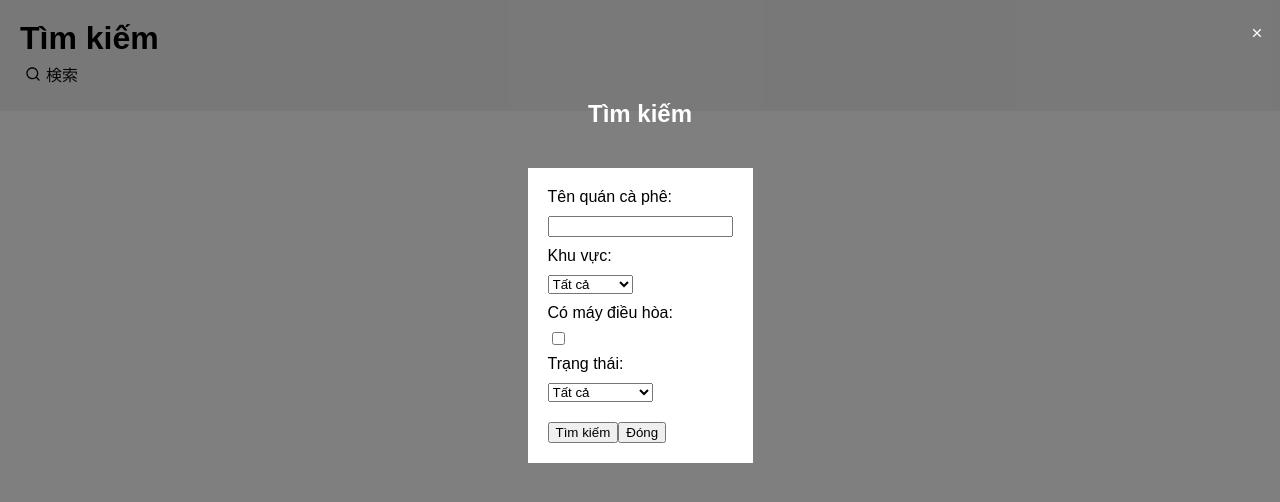
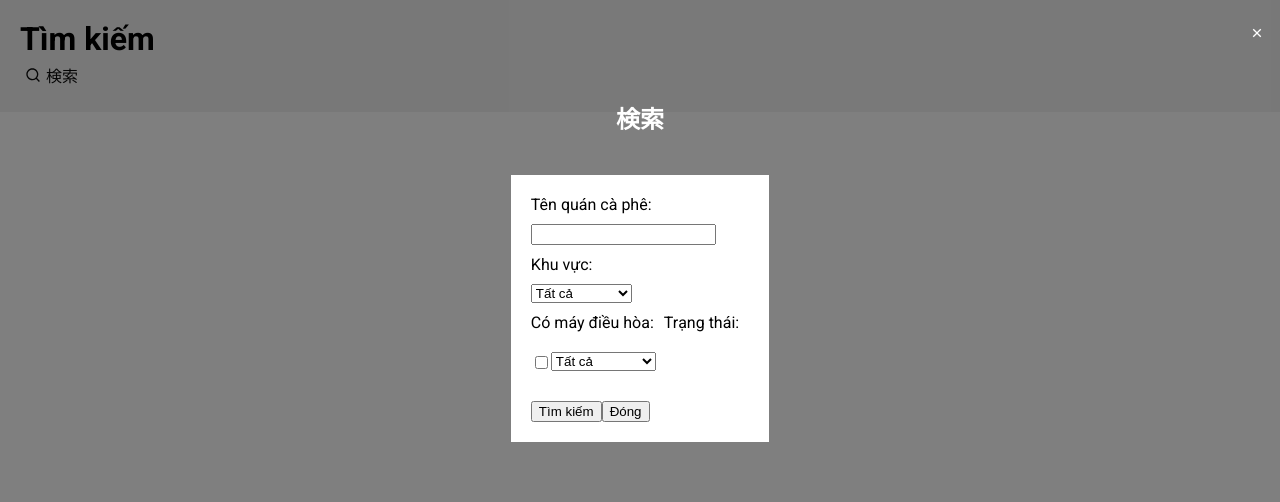
Before and after one commit to phucduongminh/kissaten, a React (Create React App) app: page / in a window 1280 px wide. Both pictures are taken after a click on the button "検索". Shown: the top 502 px of the page. Built offline with nearby package versions, Linux system fonts and the light colour scheme.

Commit message:
fix style

```diff
--- a/src/App.css
+++ b/src/App.css
@@ -1,6 +1,6 @@
-/* CSS để tạo giao diện cơ bản */
+@import url('https://fonts.googleapis.com/css2?family=Roboto:wght@400;700&display=swap');
 body {
-  font-family: Arial, sans-serif;
+  font-family: 'Roboto', sans-serif;
   margin: 0;
   padding: 0;
 }
@@ -75,3 +75,13 @@ h1 {
   font-size: 16px;
   cursor: pointer;
 }
+
+.input-container {
+  display: flex;
+  align-items: center;
+  margin-bottom: 10px;
+}
+
+.input-container label {
+  margin-right: 10px;
+}
--- a/src/App.js
+++ b/src/App.js
@@ -35,7 +35,7 @@ function App() {
 
       {isPopupOpen && (
         <div id="search-popup">
-          <h2>Tìm kiếm</h2>
+          <h2>検索</h2>
           <button className="close-button" onClick={handlePopupClose}>
             <RiCloseLine />
           </button>
@@ -46,19 +46,25 @@ function App() {
             <label htmlFor="area">Khu vực:</label>
             <select id="area" value={area} onChange={(e) => setArea(e.target.value)}>
               <option value="all">Tất cả</option>
-              <option value="A">Khu vực A</option>
-              <option value="B">Khu vực B</option>
-              <option value="C">Khu vực C</option>
+              <option value="A">Hai Ba Trung</option>
+              <option value="B">Dong Da</option>
+              <option value="C">Hoan Kiem</option>
             </select>
 
+            <div className="input-container">
             <label htmlFor="has-ac">Có máy điều hòa:</label>
+
+            <label htmlFor="status">Trạng thái:</label>
+            </div>
+
+            <div className="input-container">
             <input type="checkbox" id="has-ac" checked={hasAC} onChange={(e) => setHasAC(e.target.checked)} />
 
-            <label htmlFor="status">Trạng thái:</label>
             <select id="status" value={status} onChange={(e) => setStatus(e.target.value)}>
               <option value="all">Tất cả</option>
               <option value="open">Đang mở cửa</option>
             </select>
+            </div>
 
             <button type="submit">Tìm kiếm</button>
             <button type="button" onClick={handlePopupClose}>Đóng</button>
```
